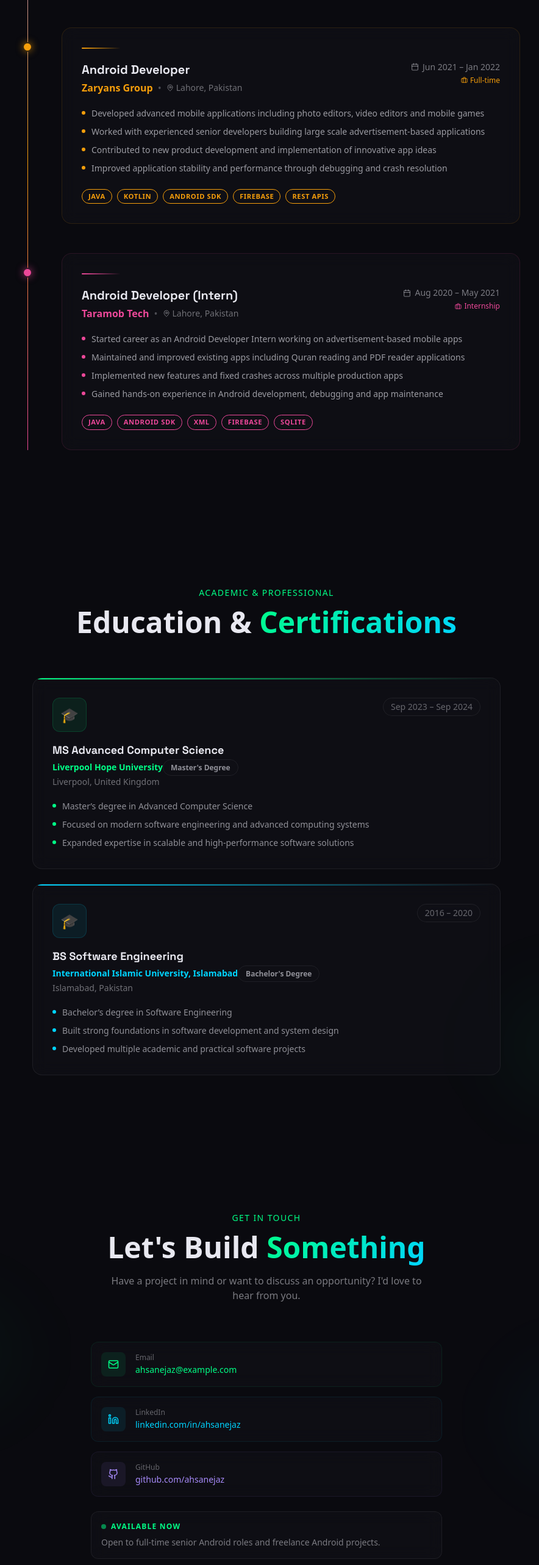
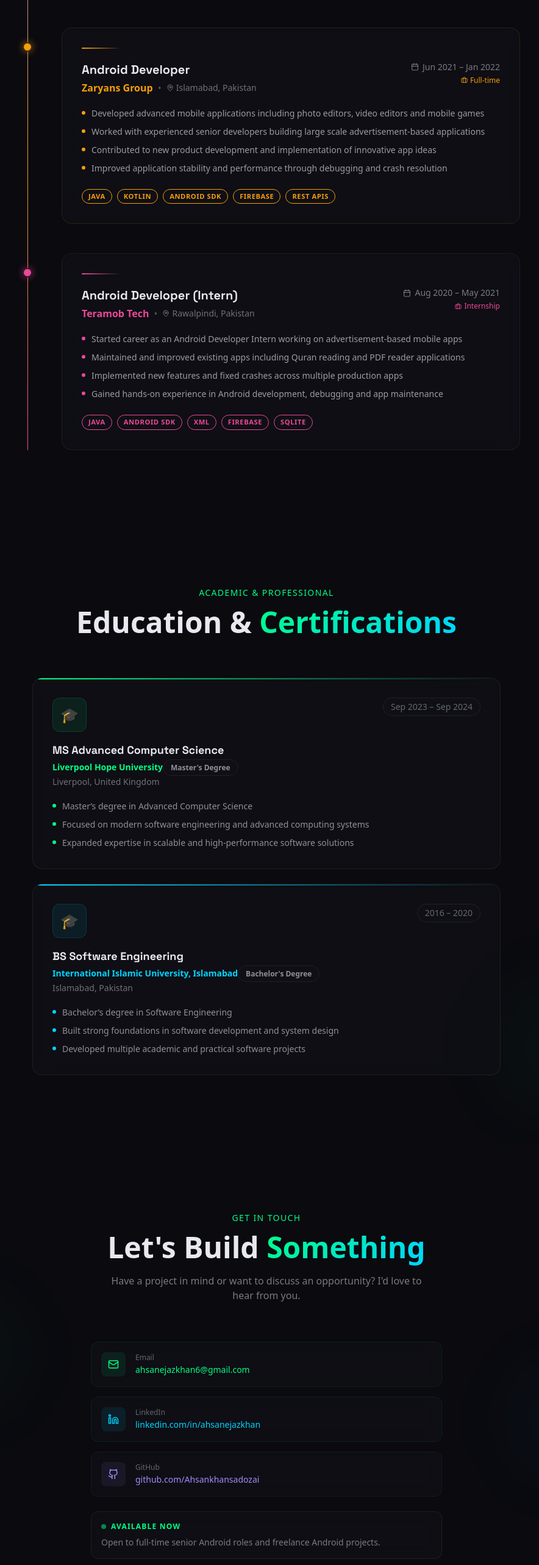
Before and after one commit to Ahsankhansadozai/Portfolio, a Next.js app: page / in a window 1280 px wide. Shown: the part 4740-7306 px from the top of the page at 61% size, without its empty margins (203-1087 px from the left). Built offline with nearby package versions, Linux system fonts and the light colour scheme.

Commit message:
Update the email linkedin and github handle and cahnge lahore to rawalpindi and islamabad as the first two work experience

```diff
--- a/components/Contact.tsx
+++ b/components/Contact.tsx
@@ -8,21 +8,21 @@ const contactLinks = [
     {
         icon: Mail,
         label: "Email",
-        value: "ahsanejaz@example.com",
+        value: "ahsanejazkhan6@gmail.com",
         href: "mailto:ahsanejazkhan6@gmail.com",
         color: "#00ff87",
     },
     {
         icon: Linkedin,
         label: "LinkedIn",
-        value: "linkedin.com/in/ahsanejaz",
-        href: "https://www.linkedin.com/in/ahsanejazkhan/",
+        value: "linkedin.com/in/ahsanejazkhan",
+        href: "https://www.linkedin.com/in/ahsanejazkhan",
         color: "#00d4ff",
     },
     {
         icon: Github,
         label: "GitHub",
-        value: "github.com/ahsanejaz",
+        value: "github.com/Ahsankhansadozai",
         href: "https://github.com/Ahsankhansadozai",
         color: "#a78bfa",
     },
--- a/components/Experience.tsx
+++ b/components/Experience.tsx
@@ -70,7 +70,7 @@ const experiences: Experience[] = [
     {
         role: "Android Developer",
         company: "Zaryans Group",
-        location: "Lahore, Pakistan",
+        location: "Islamabad, Pakistan",
         duration: "Jun 2021 – Jan 2022",
         type: "Full-time",
         color: "#f59e0b",
@@ -85,8 +85,8 @@ const experiences: Experience[] = [
 
     {
         role: "Android Developer (Intern)",
-        company: "Taramob Tech",
-        location: "Lahore, Pakistan",
+        company: "Teramob Tech",
+        location: "Rawalpindi, Pakistan",
         duration: "Aug 2020 – May 2021",
         type: "Internship",
         color: "#ec4899",
```
